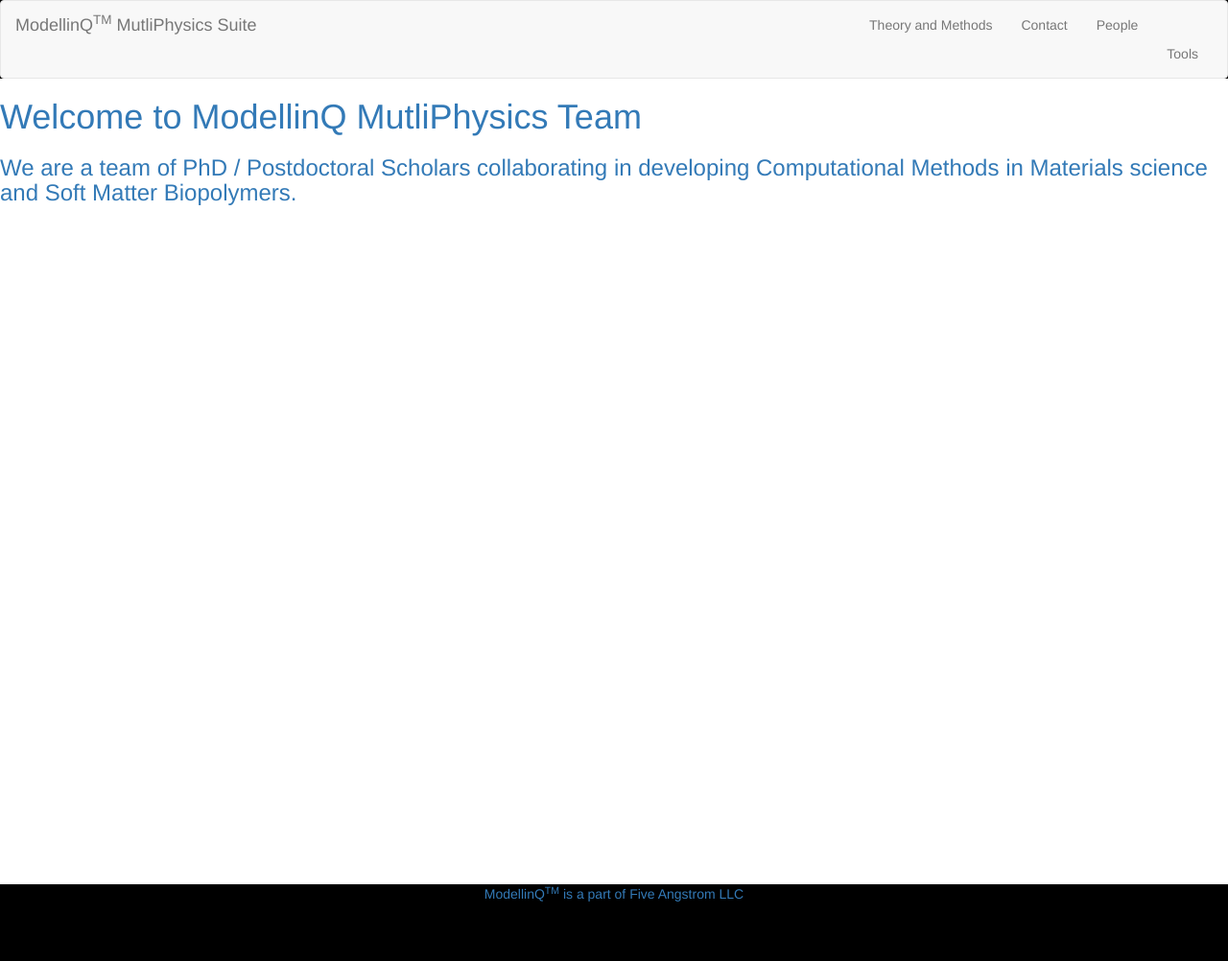
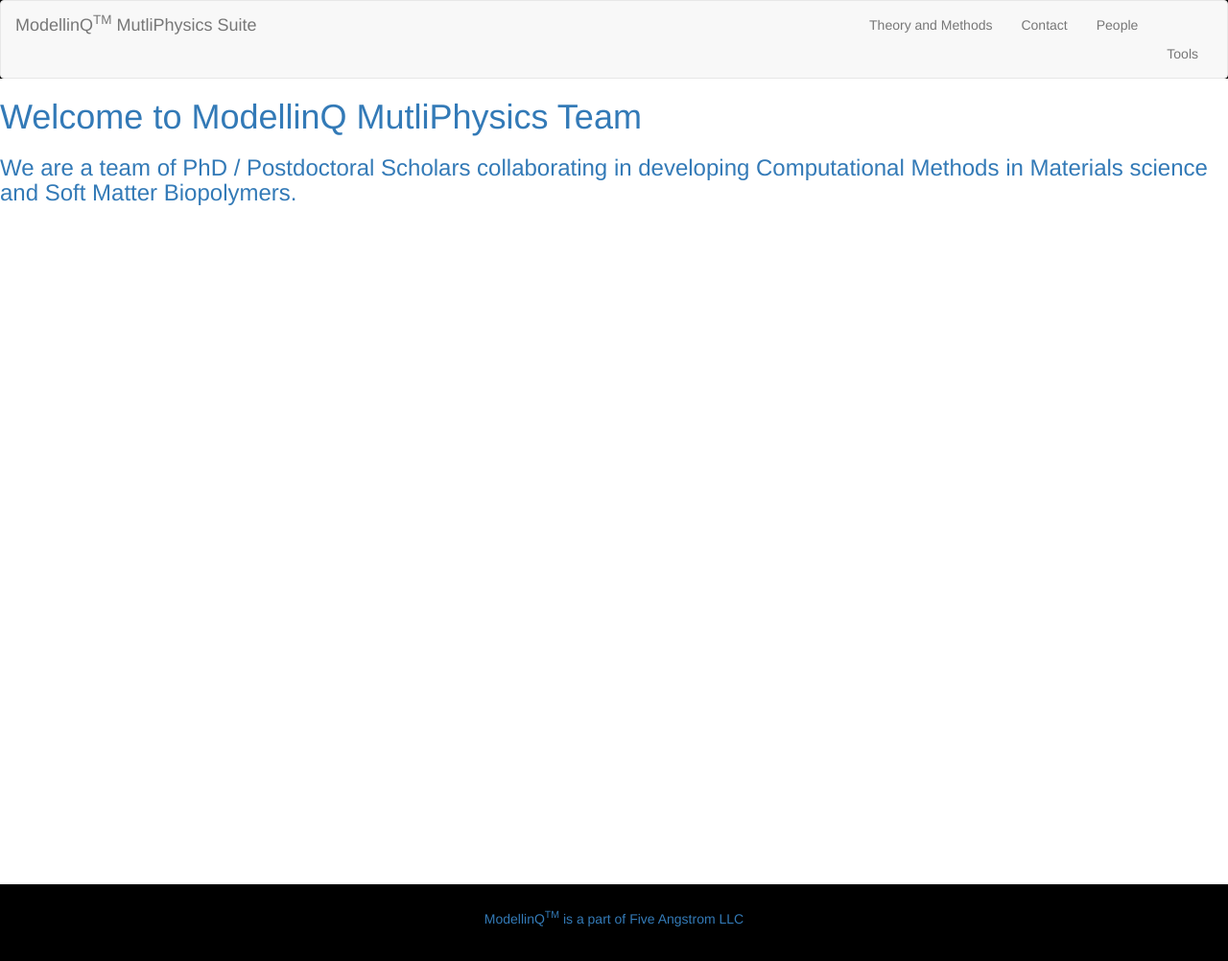
Before and after one commit to ModellinQ/modellinq.github.io, a Jekyll site: the page built from index.md, in a window 1280 px wide. Shown: the whole page at 96% size. Built offline with Jekyll 4.4.1, drawn with Linux system fonts in a browser that asks for light colours; nearby versions of some CDN libraries; our own code applies the rules of GitHub Pages for plain Markdown files.

Commit message:
Update main.css

```diff
--- a/css/main.css
+++ b/css/main.css
@@ -1,8 +1,8 @@
 .site-header{
-  background : #000000
+  background : #000000;
   }
 .site-header p{
-  text-color: #FFFFFF
+  text-color: #FFFFFF;
   }
 
 body{
@@ -10,7 +10,7 @@
   text-align: justified;
 }
 * {
-  margin: 10;
+  margin-left: 10;
 }
 html, body {
   height: 100%;
@@ -37,6 +37,6 @@
 
 .site-footer p{
   text-align: center;
-  text-color: FFFFFF
+  text-color: FFFFFF;
   padding-top: 2%;
 }
```
